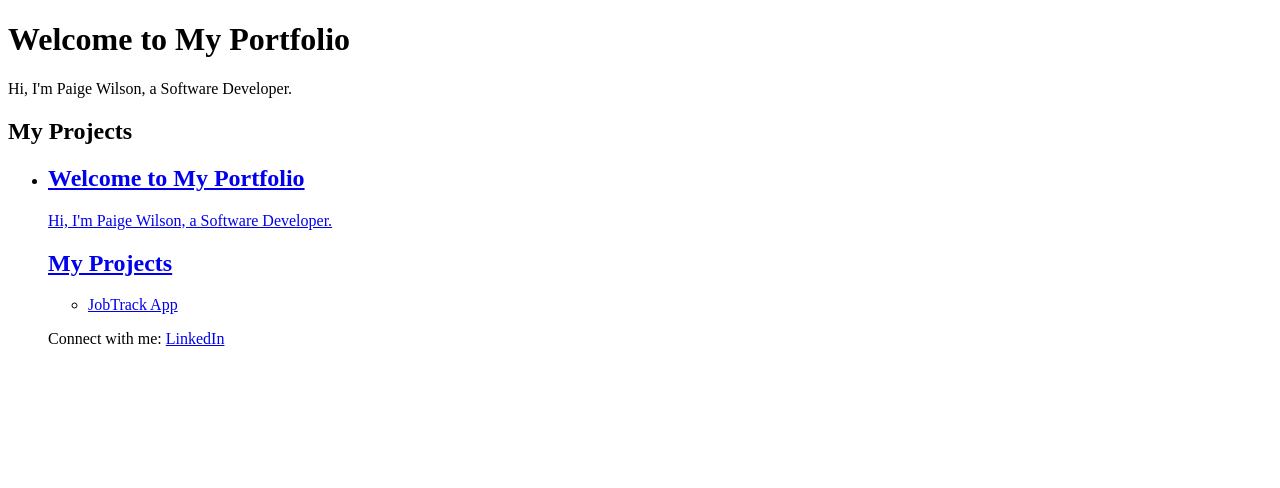
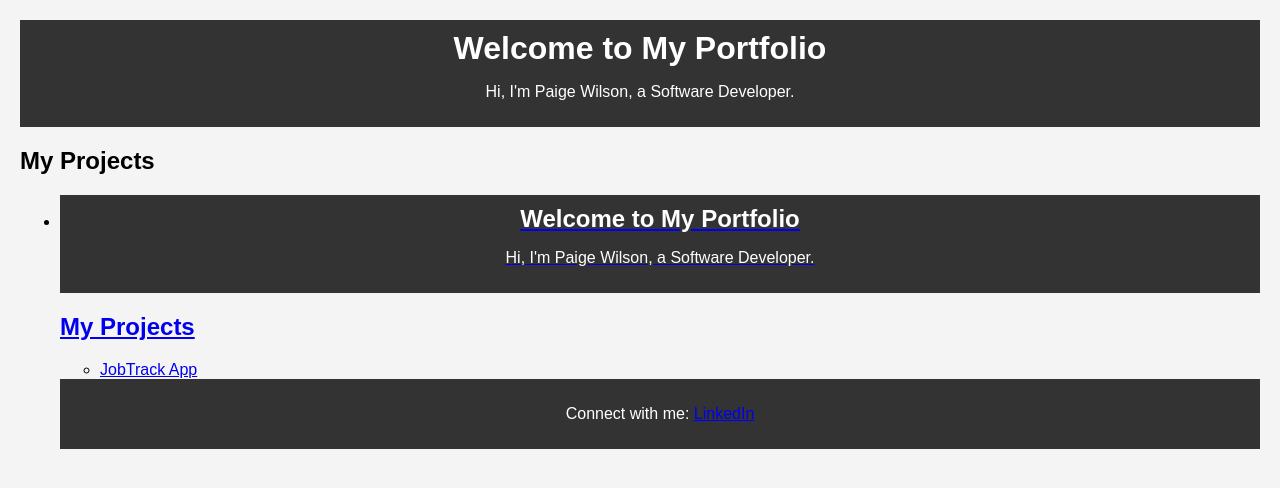
Before and after one commit to Ruby8422/.github.io, a plain HTML site: page index.html in a window 1280 px wide. Drawn offline with Linux system fonts and the light colour scheme.

Commit message:
Update index.html

```diff
--- a/index.html
+++ b/index.html
@@ -5,7 +5,7 @@
     <meta name="viewport" content="width=device-width, initial-scale=1.0">
     <meta http-equiv="X-UA-Compatible" content="ie=edge">
     <title>Paige Wilson's Portfolio</title>
-    <link rel="stylesheet" href="indexStyles.css"> <!-- Optional CSS file -->
+    <link rel="stylesheet" href="indexStyle.css"> <!-- Optional CSS file -->
 </head>
 <body>
     <header>
```
